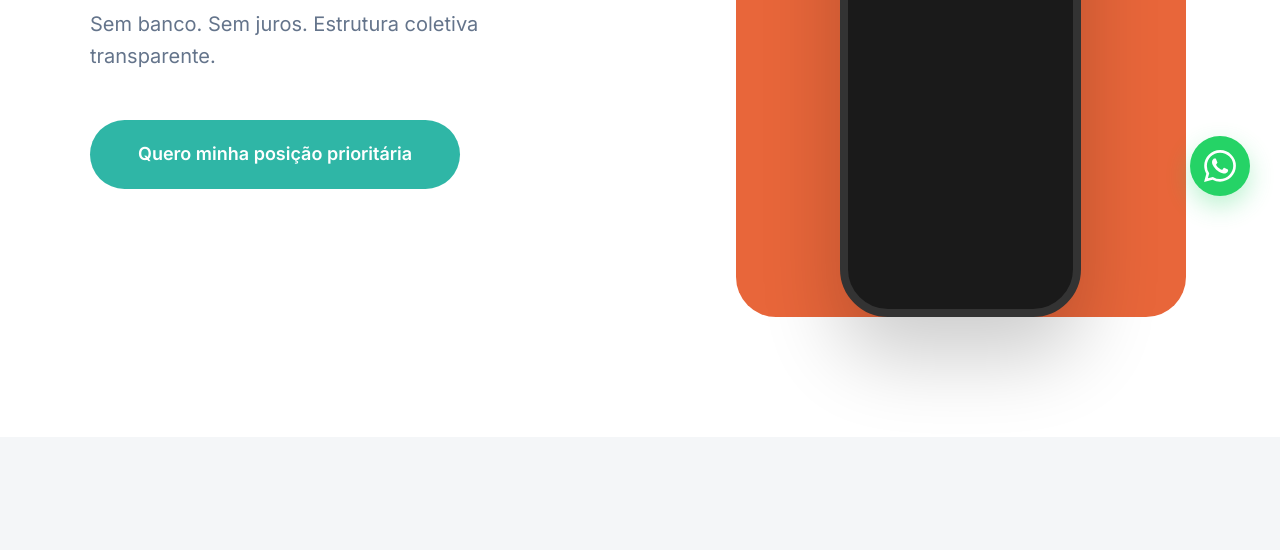
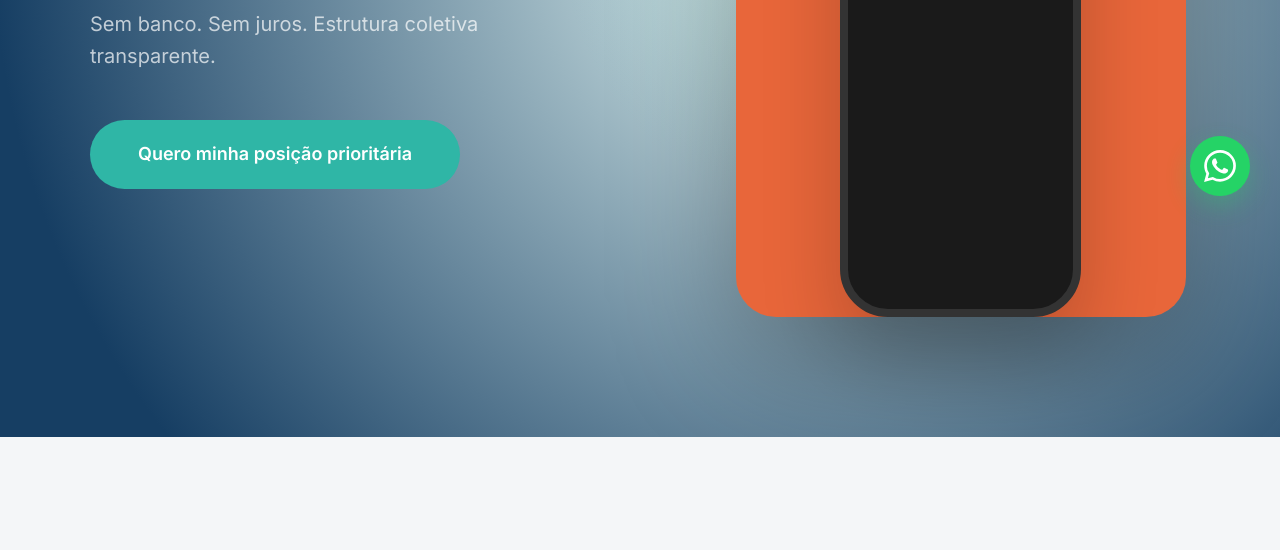
Before and after one commit to avidacomsucesso-cmd/wekota2, a website built with Vite: page index.html in a window 1280 px wide. Shown: the part 574-1124 px from the top of the page. Built offline with nearby package versions, Linux system fonts and the light colour scheme.

Commit message:
style: premium dark hero redesign with subtle glow and motion

```diff
--- a/style.css
+++ b/style.css
@@ -191,6 +191,41 @@ svg {
 .hero {
     padding-top: calc(80px + var(--section-padding));
     padding-bottom: var(--section-padding);
+    background-color: var(--navy);
+    position: relative;
+    overflow: hidden;
+    /* Subtle background animation */
+    background: radial-gradient(circle at 75% 50%, rgba(47, 182, 166, 0.15) 0%, rgba(22, 62, 99, 1) 50%);
+    background-size: 150% 150%;
+    animation: heroGradient 15s ease infinite;
+}
+
+@keyframes heroGradient {
+    0% {
+        background-position: 0% 50%;
+    }
+
+    50% {
+        background-position: 100% 50%;
+    }
+
+    100% {
+        background-position: 0% 50%;
+    }
+}
+
+/* Subtle Teal Glow behind product - cleaner approach */
+.hero::before {
+    content: '';
+    position: absolute;
+    top: 50%;
+    right: 10%;
+    width: 600px;
+    height: 600px;
+    background: radial-gradient(circle, rgba(47, 182, 166, 0.12) 0%, transparent 70%);
+    transform: translateY(-50%);
+    pointer-events: none;
+    z-index: 1;
 }
 
 .hero__inner {
@@ -198,16 +233,19 @@ svg {
     grid-template-columns: 1.1fr 0.9fr;
     align-items: center;
     gap: 80px;
+    position: relative;
+    z-index: 2;
 }
 
 .hero__headline {
+    color: var(--white);
     font-size: clamp(2.5rem, 5vw, 4rem);
     margin-bottom: 24px;
 }
 
 .hero__subheadline {
     font-size: 1.25rem;
-    color: var(--gray);
+    color: rgba(255, 255, 255, 0.7);
     margin-bottom: 48px;
     max-width: 500px;
 }
@@ -229,6 +267,8 @@ svg {
     display: flex;
     justify-content: center;
     align-items: center;
+    /* Soft shadow below device */
+    filter: drop-shadow(0 40px 60px rgba(0, 0, 0, 0.3));
 }
 
 .iphone-mockup-wrapper::after {
```
